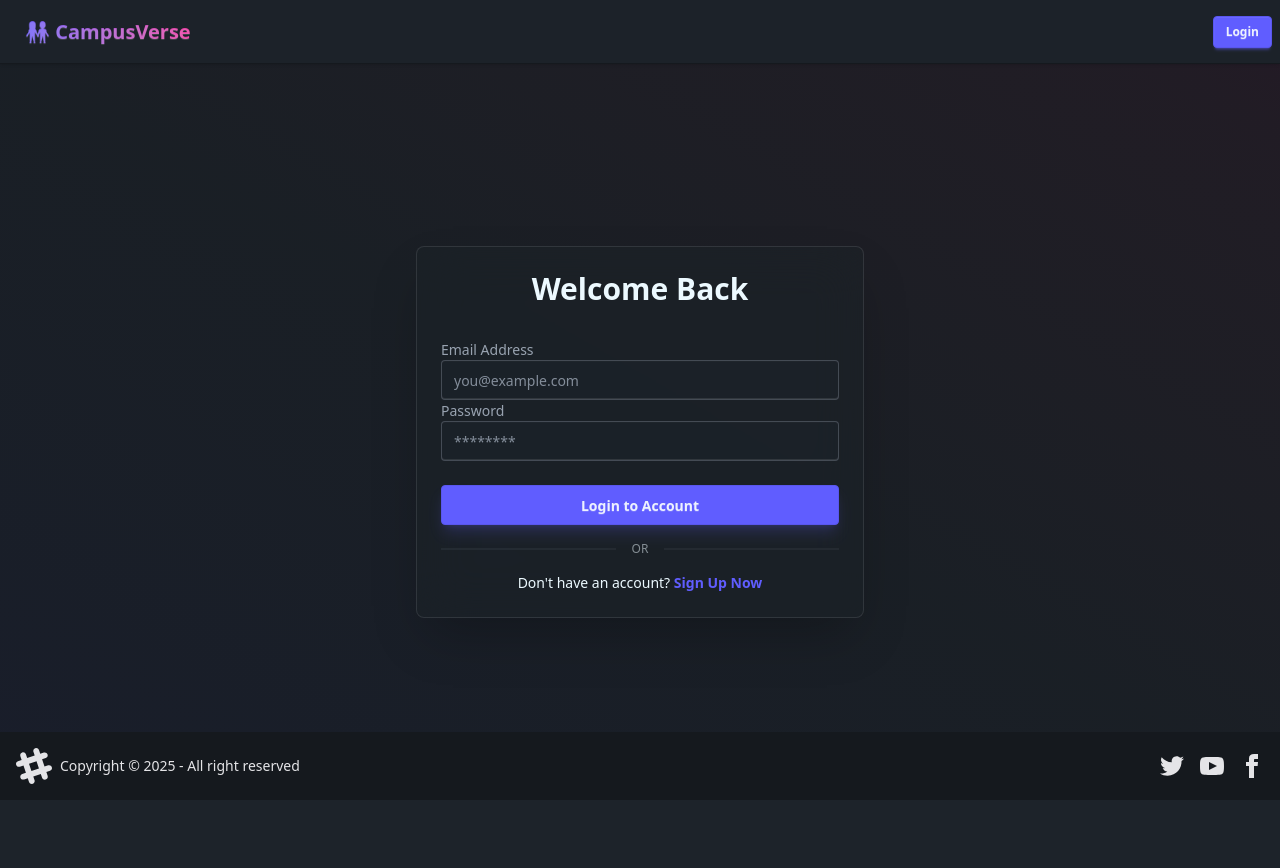
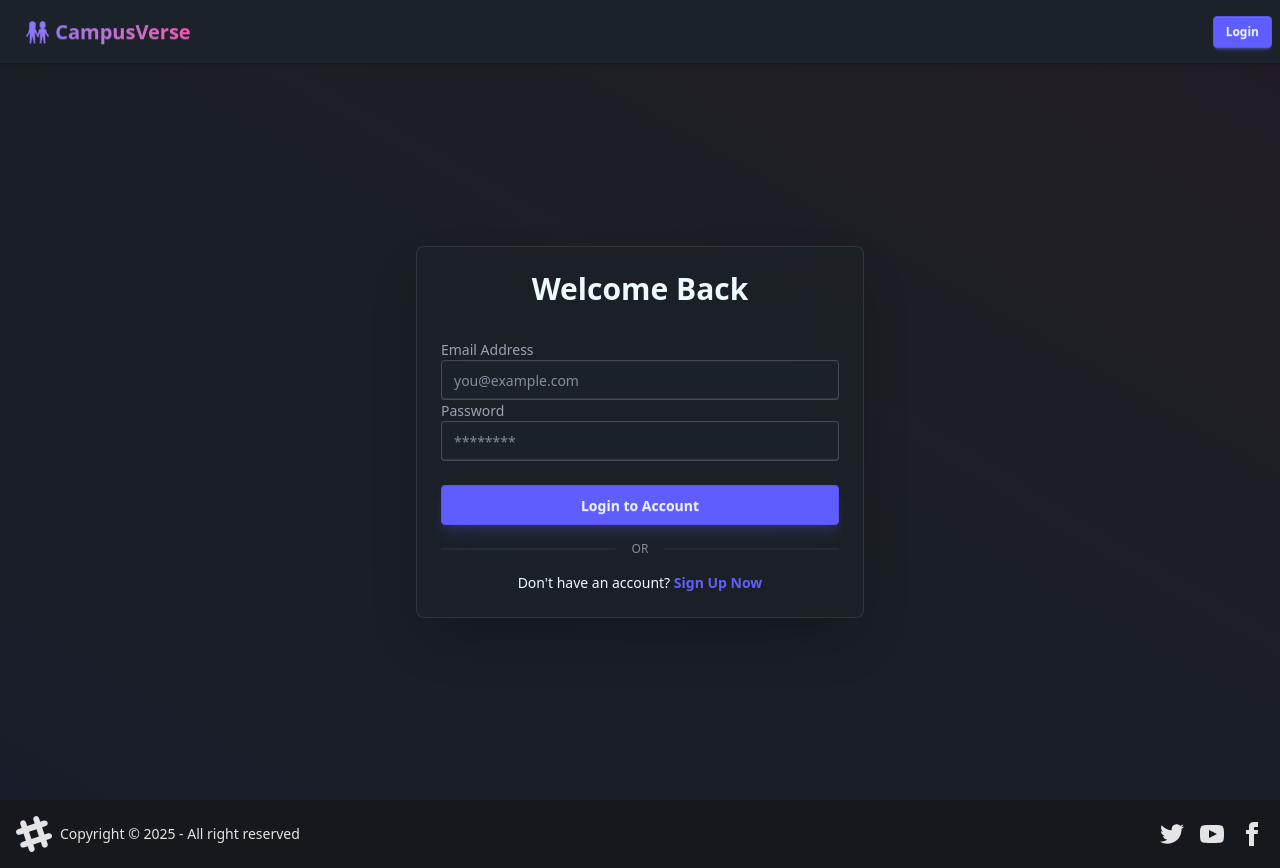
Before and after one commit to sudo-verse/JustFriend, a React (Vite) app: page /login in a window 1280 px wide. Before the commit the page ends 800 px from the top, so only its background shows below. Built offline with nearby package versions, Linux system fonts and the light colour scheme; no server answers.

Commit message:
feat: Implement sticky footer layout with conditional rendering and standardize gender option casing.

```diff
--- a/src/components/Body.jsx
+++ b/src/components/Body.jsx
@@ -28,10 +28,12 @@ const Body = () => {
     fetchUser();
   }, [dispatch, navigate]);
   return (
-    <div>
+    <div className="flex flex-col min-h-screen">
       <Navbar />
 
-      <Outlet />
+      <div className="flex-grow">
+        <Outlet />
+      </div>
       {!isChatPage && <Footer />}
     </div>
   )
--- a/src/components/EditProfile.jsx
+++ b/src/components/EditProfile.jsx
@@ -128,9 +128,9 @@ const EditProfile = () => {
               <label className="label text-sm font-semibold ml-1">Gender</label>
               <select className="select w-full glass-input rounded-xl" value={gender} onChange={(e) => setGender(e.target.value)}>
                 <option value="" disabled>Select Gender</option>
-                <option value="male">Male</option>
-                <option value="female">Female</option>
-                <option value="other">Other</option>
+                <option value="Male">Male</option>
+                <option value="Female">Female</option>
+                <option value="Other">Other</option>
               </select>
             </div>
 
--- a/src/components/Footer.jsx
+++ b/src/components/Footer.jsx
@@ -2,7 +2,7 @@ import React from 'react'
 
 const Footer = () => {
   return (
-   <footer className="footer  sm:footer-horizontal bg-base-300 text-neutral-content items-center p-4  fixed bottom-0">
+    <footer className="footer sm:footer-horizontal bg-base-300 text-neutral-content items-center p-4">
       <aside className="grid-flow-col items-center">
         <svg
           width="36"
```
Lines whose indentation alone changed are shown as unchanged.
